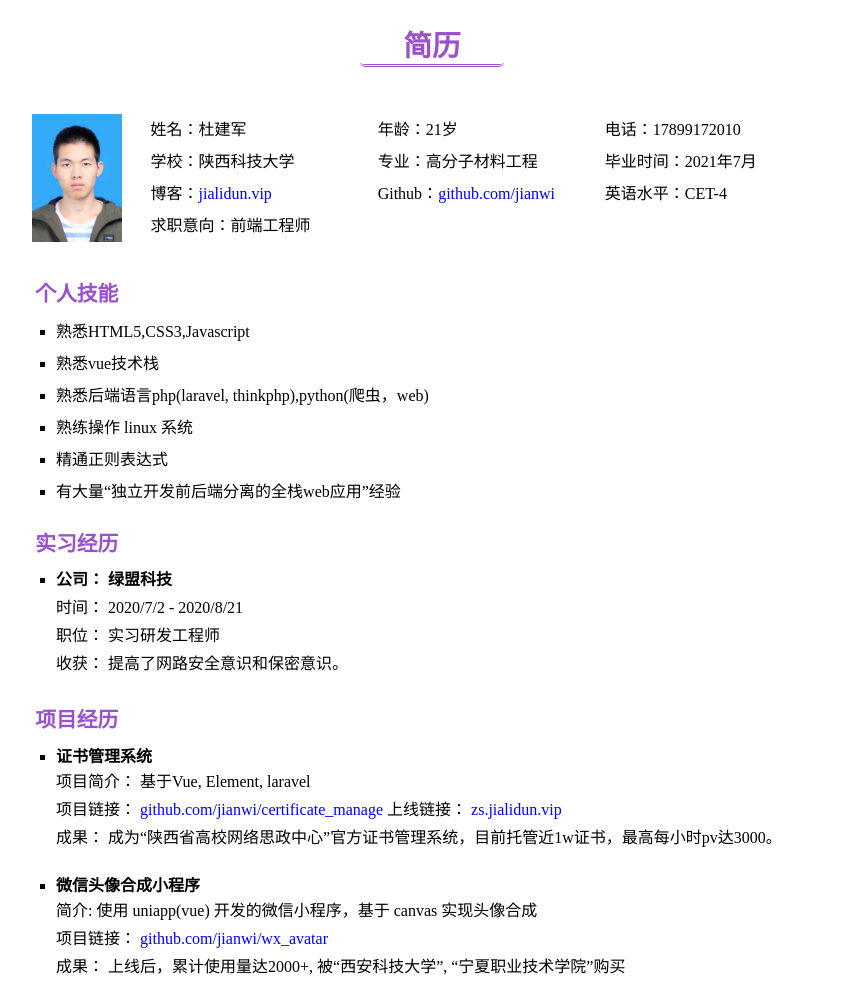
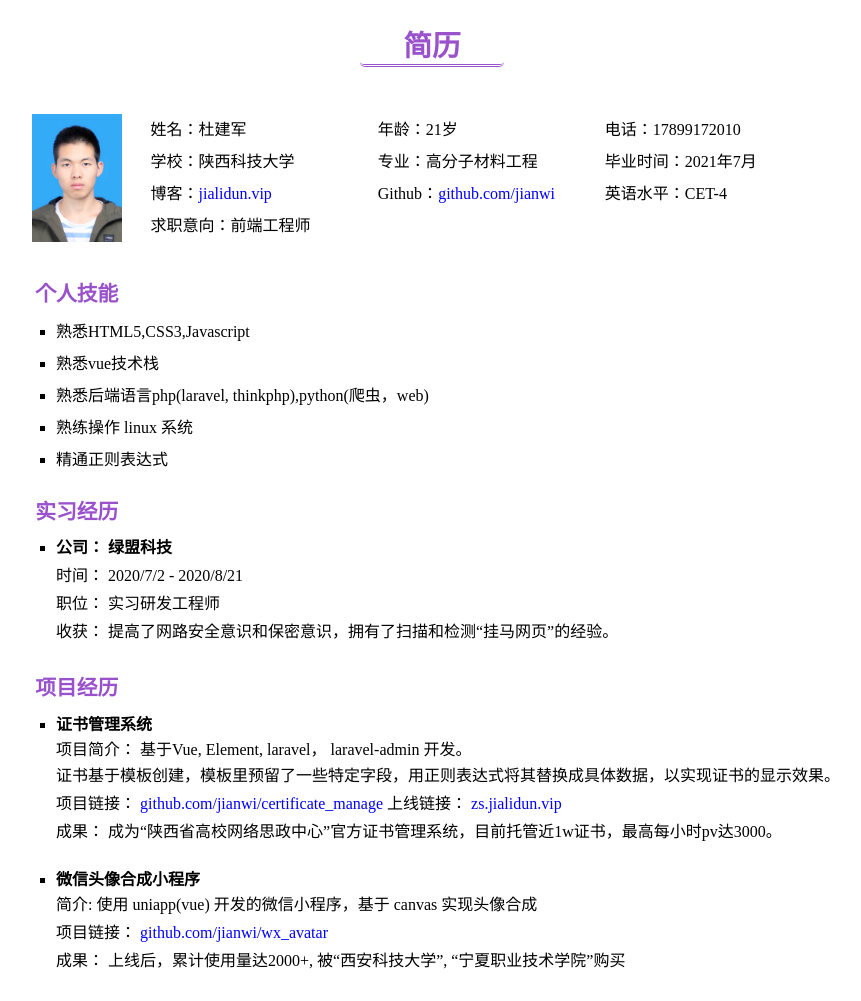
Before and after one commit to jianwi/jianli, a website: page f2e.html in a window 1280 px wide. Shown: the top 1001 px of the page, without its empty margins (208-1069 px from the left). Drawn offline with Linux system fonts and the light colour scheme.

Commit message:
更新简历

```diff
--- a/f2e.html
+++ b/f2e.html
@@ -33,7 +33,6 @@
         <li>熟悉后端语言php(laravel, thinkphp),python(爬虫，web)</li>
         <li>熟练操作 linux 系统</li>
         <li>精通正则表达式</li>
-        <li>有大量“独立开发前后端分离的全栈web应用”经验</li>
       </ul>
     </section>
     <section class="box" id="work_experience">
@@ -53,7 +52,7 @@
           </p>
           <p>
               收获：
-            提高了网路安全意识和保密意识。
+            提高了网路安全意识和保密意识，拥有了扫描和检测“挂马网页”的经验。
           </p>
         </li>
       </ul>
@@ -65,12 +64,12 @@
           <div class="content">
             <p>
              项目简介：
-               基于Vue, Element, laravel
+              基于Vue, Element, laravel， laravel-admin 开发。<br>
+              证书基于模板创建，模板里预留了一些特定字段，用正则表达式将其替换成具体数据，以实现证书的显示效果。
             </p>
             <p>
               项目链接：
               <span class="link">github.com/jianwi/certificate_manage</span>
-
              上线链接：
               <span class="link">zs.jialidun.vip</span>
             </p>
```
Also changed, not shown: package.json (added, +25 -0 lines).
